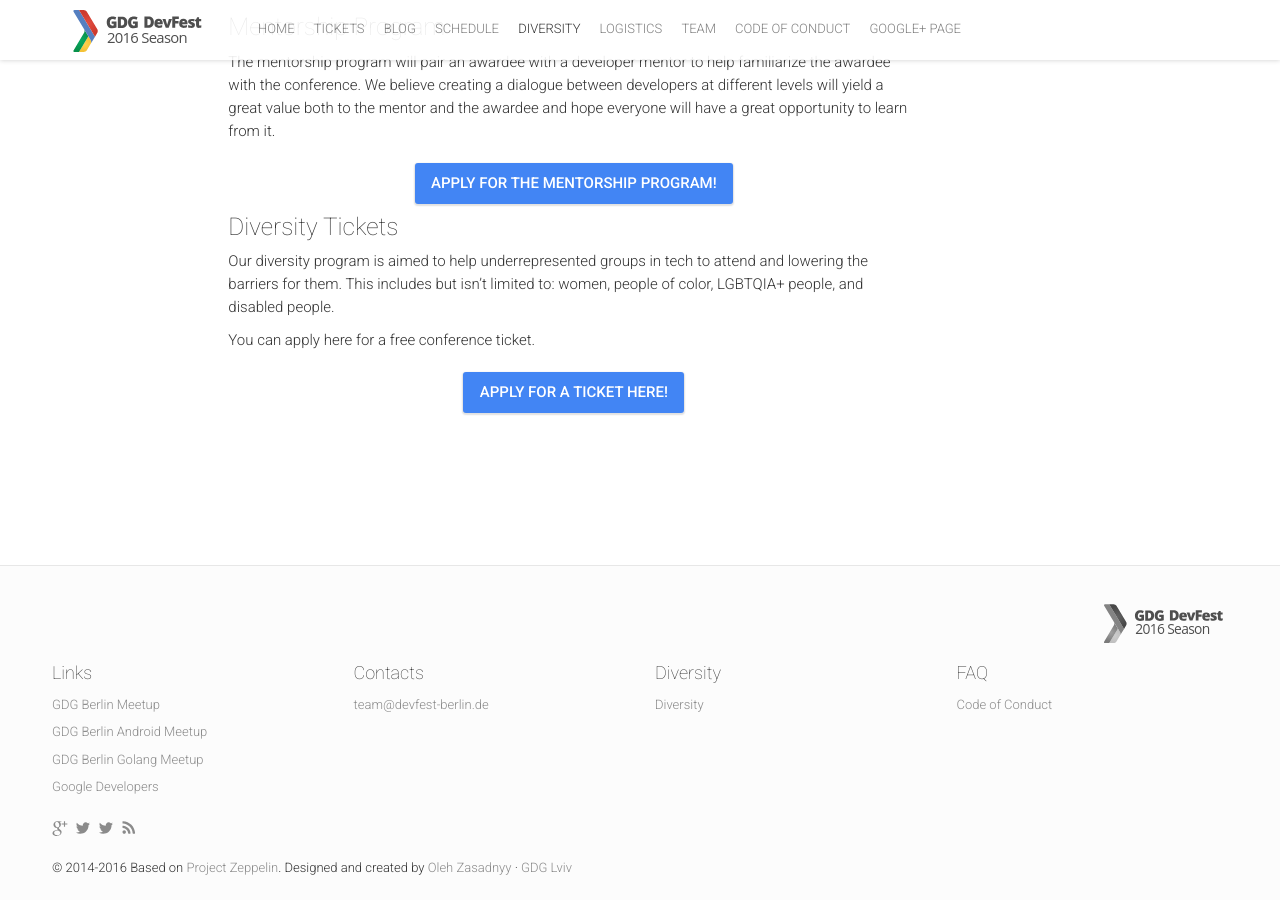
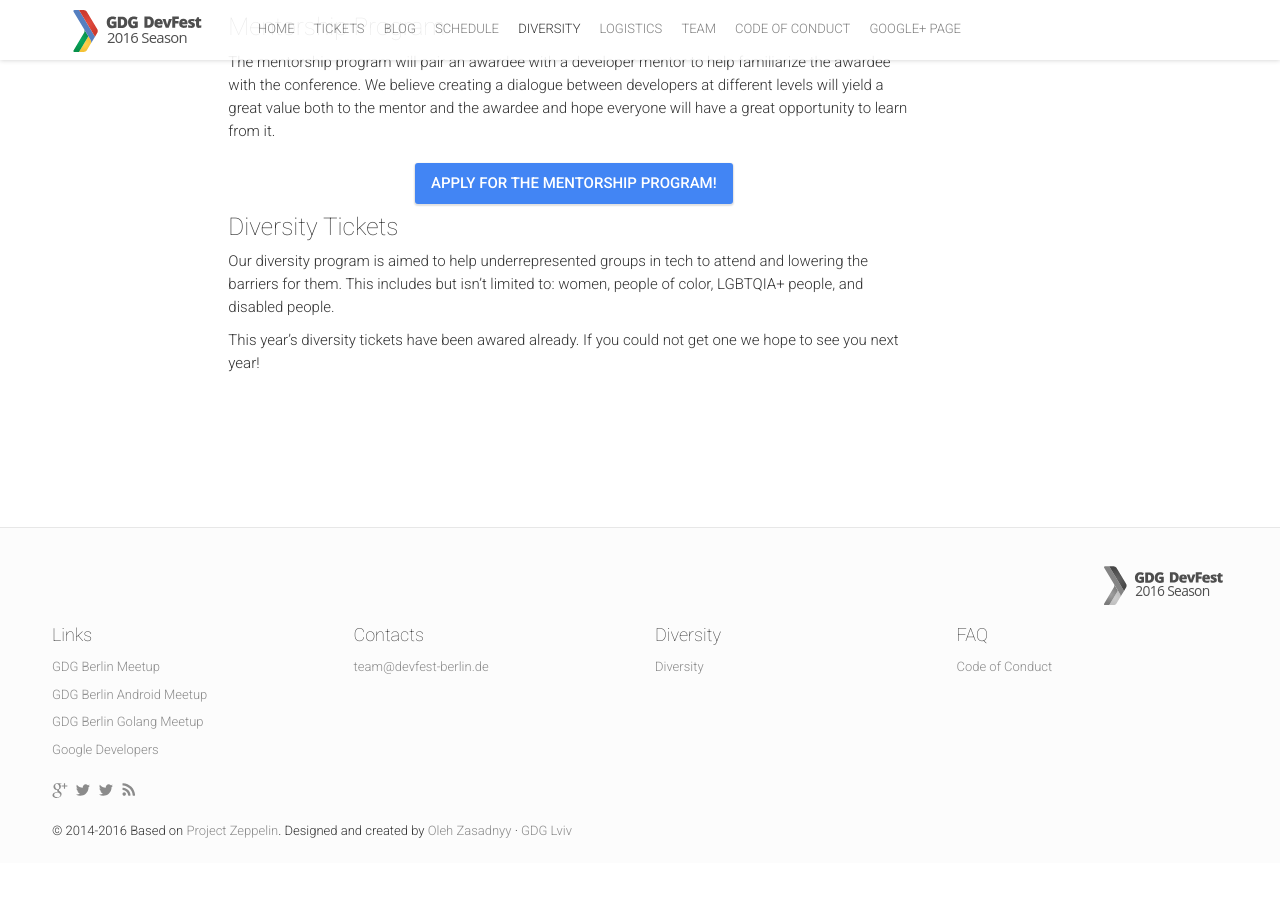
Before and after one commit to devfest-berlin/2016.devfest-berlin.de, a Jekyll site: the page built from diversity.md, in a window 1280 px wide and 900 px high, scrolled down 708 px. Built offline with Jekyll 4.4.1, drawn with Linux system fonts in a browser that asks for light colours; nearby versions of some CDN libraries; comment, search, counter and statistics services are not loaded; after the commit the page ends 1571 px from its top, so only the background shows below that.

Commit message:
removed diversity tickets form link

```diff
--- a/diversity.md
+++ b/diversity.md
@@ -42,13 +42,5 @@
 attend and lowering the barriers for them. This includes but isn’t limited to:
 women, people of color, LGBTQIA+ people, and disabled people.
 
-You can apply here for a free conference ticket.
-
-<div class="text-center" style="margin-top: 20px">
-  <p>
-    <a class="btn btn-primary waves-effect waves-button waves-light waves-float"
-      href="https://diversitytickets.org/events/47/applications/new?">
-      Apply for a ticket here!
-    </a>
-  </p>
-</div>
+This year's diversity tickets have been awared already.
+If you could not get one we hope to see you next year!
```
